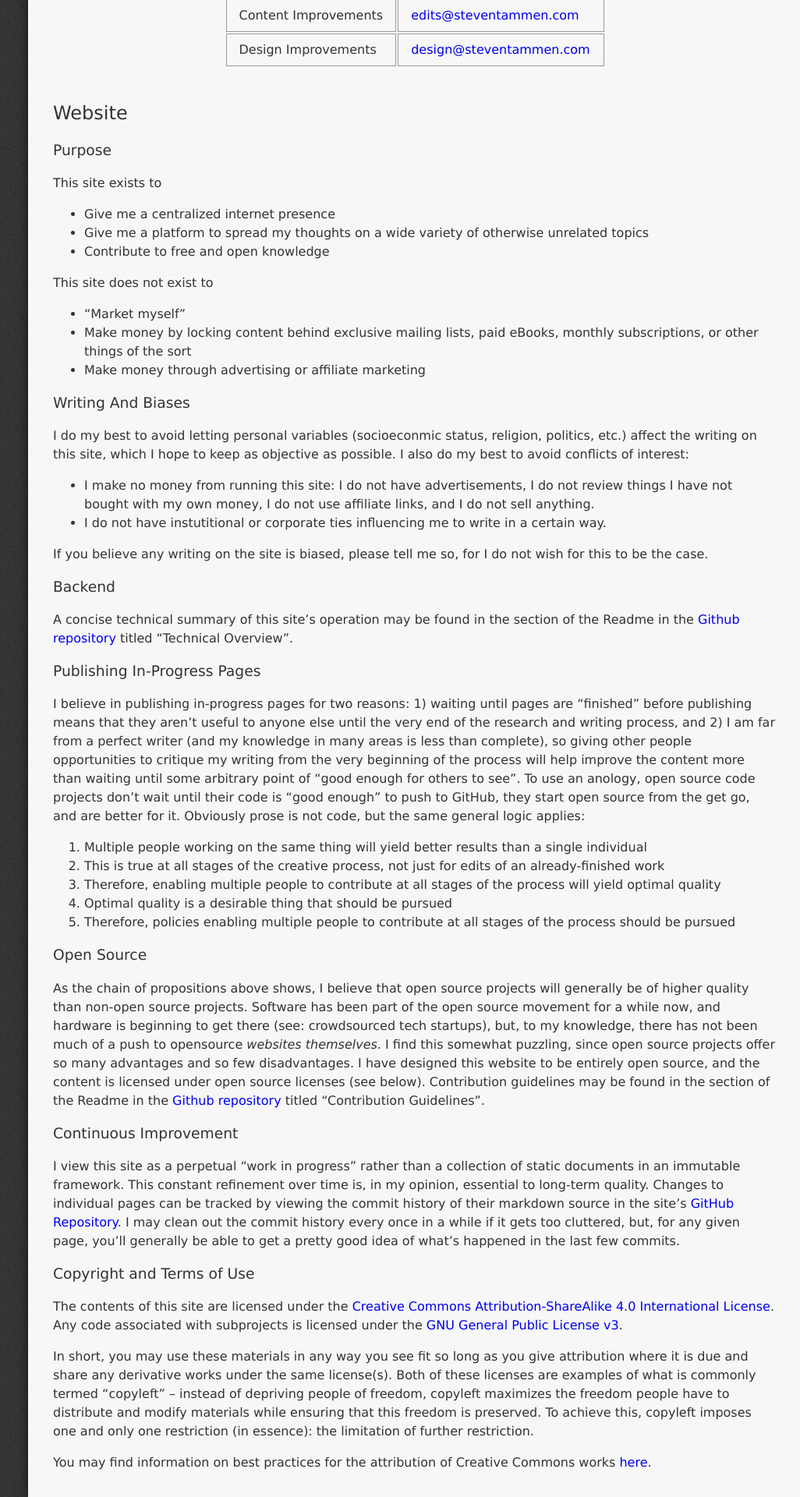
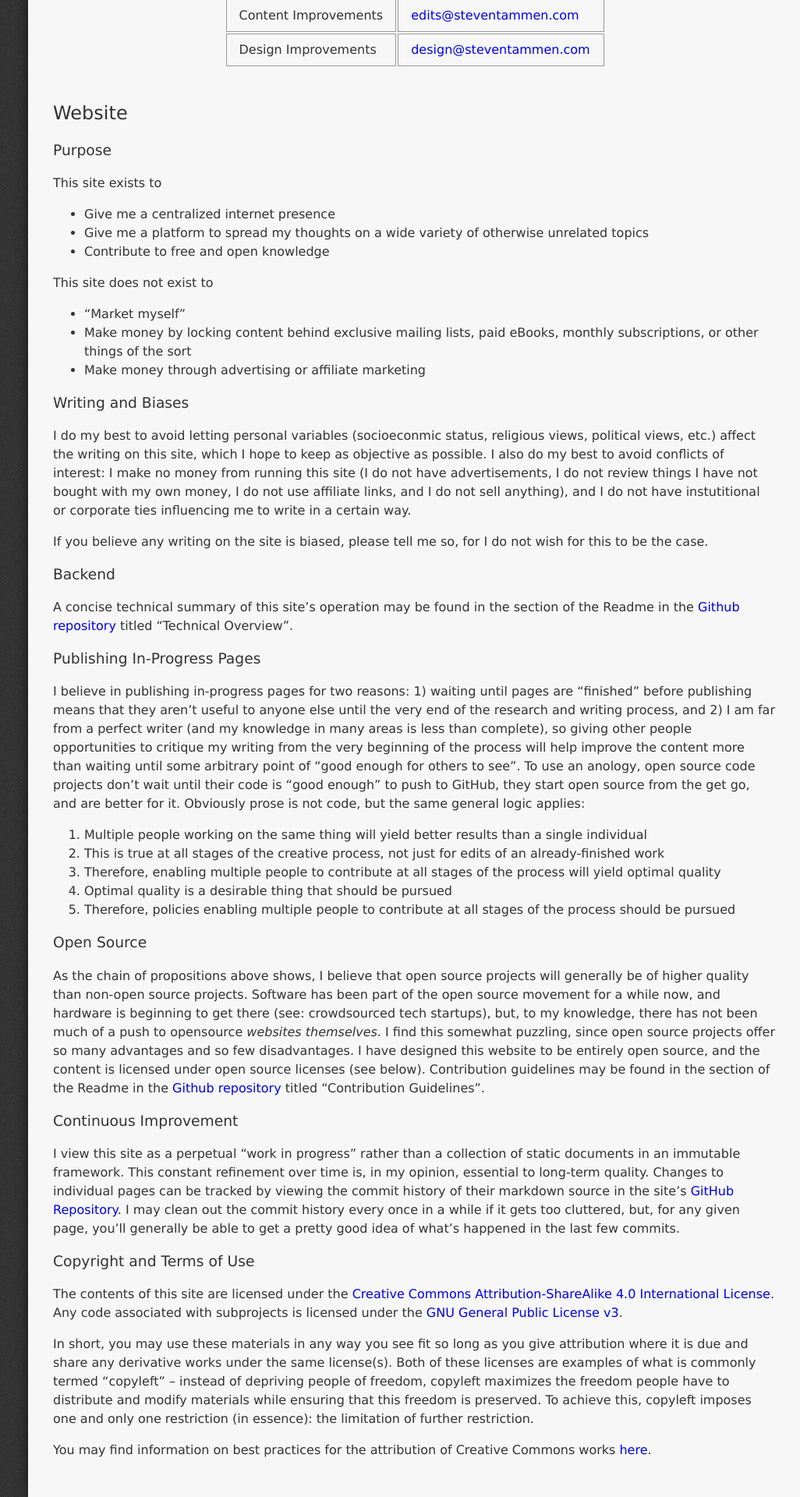
Before and after one commit to StevenTammen/StevenTammen.github.io, a Jekyll site: the page built from pages/about.md, in a window 1280 px wide. Shown: the part 671-2591 px from the top of the page at 78% size, without its empty margins (252-1278 px from the left). Built offline with Jekyll 4.4.1, drawn with Linux system fonts in a browser that asks for light colours.

Commit message:
Update about.md

```diff
--- a/pages/about.md
+++ b/pages/about.md
@@ -57,12 +57,9 @@
 - Make money by locking content behind exclusive mailing lists, paid eBooks, monthly subscriptions, or other things of the sort
 - Make money through advertising or affiliate marketing
 
-### Writing And Biases
+### Writing and Biases
 
-I do my best to avoid letting personal variables (socioeconmic status, religion, politics, etc.) affect the writing on this site, which I hope to keep as objective as possible. I also do my best to avoid conflicts of interest:
-
-- I make no money from running this site: I do not have advertisements, I do not review things I have not bought with my own money, I do not use affiliate links, and I do not sell anything.
-- I do not have instutitional or corporate ties influencing me to write in a certain way.
+I do my best to avoid letting personal variables (socioeconmic status, religious views, political views, etc.) affect the writing on this site, which I hope to keep as objective as possible. I also do my best to avoid conflicts of interest: I make no money from running this site (I do not have advertisements, I do not review things I have not bought with my own money, I do not use affiliate links, and I do not sell anything), and I do not have instutitional or corporate ties influencing me to write in a certain way.
 
 If you believe any writing on the site is biased, please tell me so, for I do not wish for this to be the case.
 
```
